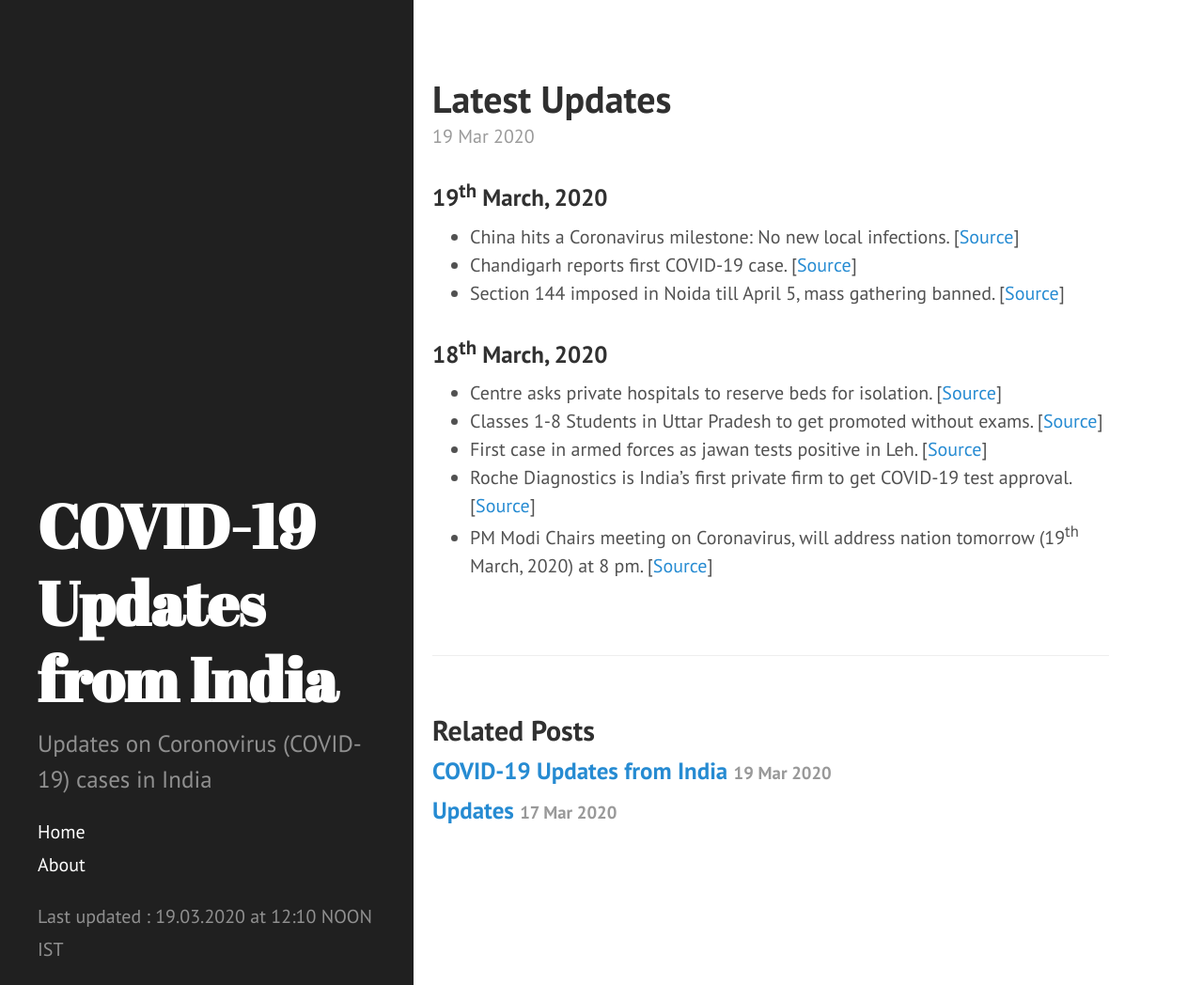
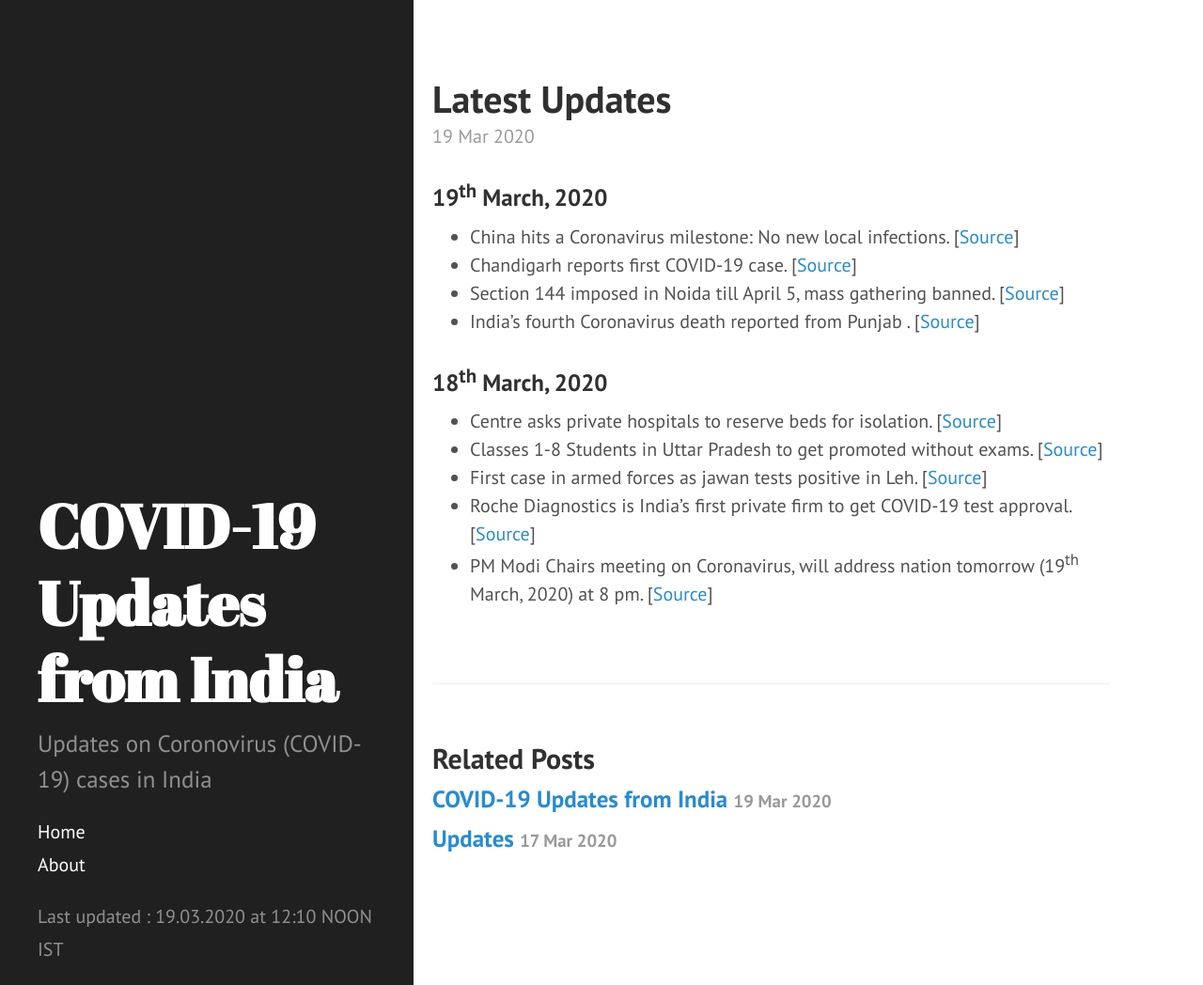
Before and after one commit to bhooraj/covid19updates-india, a Jekyll site: the page built from _posts/2020-03-19-Latest-updates.md, in a window 1280 px wide and 1048 px high. Shown: the whole window at 94% size. Built offline with Jekyll 4.4.1, drawn with Linux system fonts in a browser that asks for light colours.

Commit message:
Update 2020-03-19-Latest-updates.md

```diff
--- a/_posts/2020-03-19-Latest-updates.md
+++ b/_posts/2020-03-19-Latest-updates.md
@@ -5,6 +5,7 @@ layout: post
 - China hits a Coronavirus milestone: No new local infections. [[Source](https://timesofindia.indiatimes.com/world/china/china-hits-a-coronavirus-milestone-no-new-local-infections/articleshow/74703255.cms)]
 - Chandigarh reports first COVID-19 case. [[Source](https://www.thehindu.com/news/national/coronavirus-live-updates-march-19-2020/article31105138.ece)]
 - Section 144 imposed in Noida till April 5, mass gathering banned. [[Source](https://www.livemint.com/news/india/coronavirus-in-noida-section-144-imposed-mass-gathering-banned-11584585228542.html)]
+- India's fourth Coronavirus death reported from Punjab . [[Source](https://www.ndtv.com/india-news/indias-fourth-coronavirus-death-reported-from-punjab-2197462)]
 
 ### 18<sup>th</sup> March, 2020
 - Centre asks private hospitals to reserve beds for isolation. [[Source](http://timesofindia.indiatimes.com/articleshow/74681875.cms?utm_source=contentofinterest&utm_medium=text&utm_campaign=cppst)]
```
